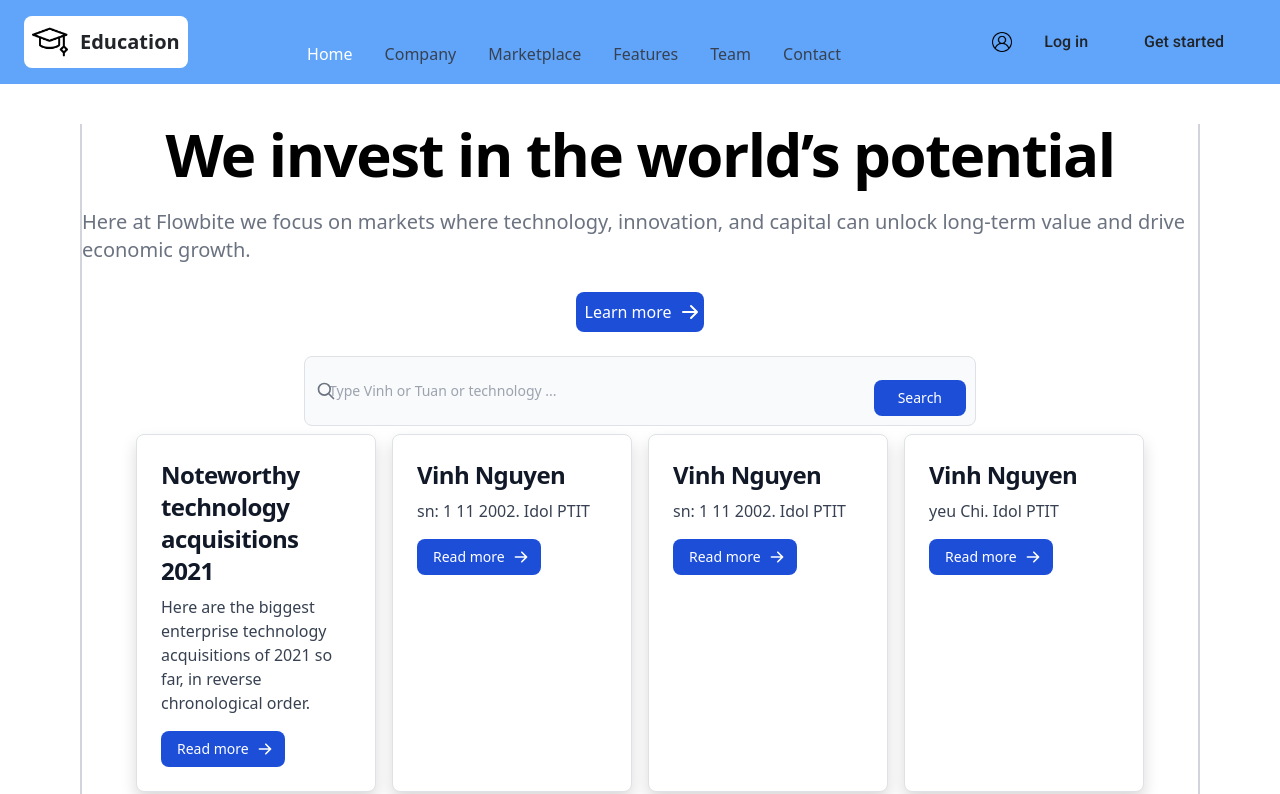
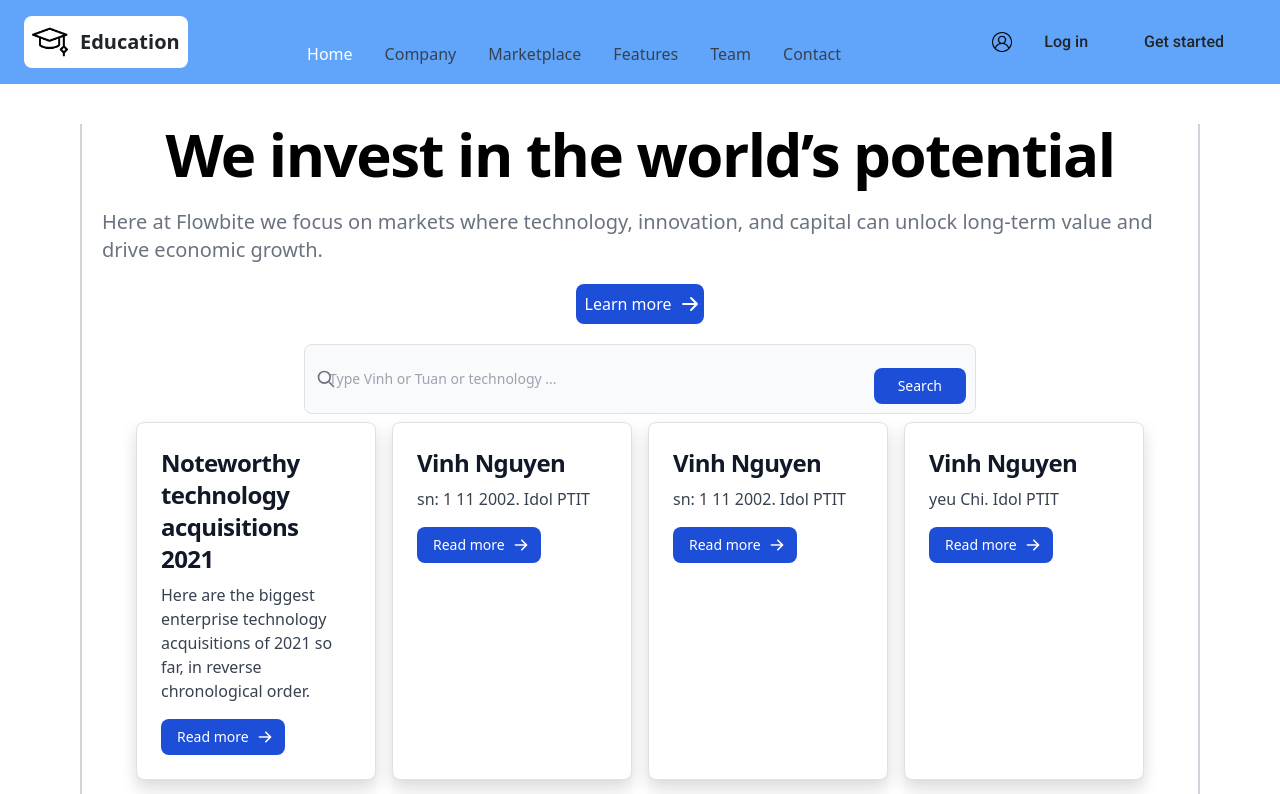
Before and after one commit to vuhoanganh1102/educationWebSite, a React (Create React App) app: page /home in a window 1280 px wide. Shown: the top 794 px of the page. Built offline with nearby package versions, Linux system fonts and the light colour scheme; the HTML template or start-up script is replaced by a standard one; a web font is replaced by a local one.

Commit message:
fix responsive

```diff
--- a/src/pages/Home.tsx
+++ b/src/pages/Home.tsx
@@ -4,13 +4,13 @@ import AllProducts from './AllProducts.tsx';
 const Home = () => {
     return (
         <div className='2xl:mx-80 lg:mx-20 my-10 border-x-2 border-gray-300 justify-center'>
-            <div className='flex flex-col justify-center items-center'>
+            <div className='flex flex-col justify-center items-center lg:mx-5'>
 
                 <div className="inline-flex mb-4 text-4xl font-extrabold leading-none tracking-tight text-gray-900 md:text-5xl lg:text-6xl text-black">We invest in the world’s potential</div>
 
 
-                <div className="inline-flex lg:mb-6 text-lg font-normal text-gray-500 lg:text-xl dark:text-gray-400">Here at Flowbite we focus on markets where technology, innovation, and capital can unlock long-term value and drive economic growth.</div>
-                <a href="#" className="flex w-32 p-2 lg:my-5 my-1 justify-center items-center text-base font-medium text-center text-white bg-blue-700 rounded-lg hover:bg-blue-800 focus:ring-4 focus:ring-blue-300 dark:focus:ring-blue-900">
+                <div className="inline-flex lg:mb-5 text-lg font-normal text-gray-500 lg:text-xl dark:text-gray-400">Here at Flowbite we focus on markets where technology, innovation, and capital can unlock long-term value and drive economic growth.</div>
+                <a href="#" className="flex w-32 p-2 justify-center items-center text-base font-medium text-center text-white bg-blue-700 rounded-lg hover:bg-blue-800 focus:ring-4 focus:ring-blue-300 dark:focus:ring-blue-900">
                     Learn more
                     <svg className="w-5 h-5 ml-2 -mr-1" fill="currentColor" viewBox="0 0 20 20" xmlns="http://www.w3.org/2000/svg"><path fill-rule="evenodd" d="M10.293 3.293a1 1 0 011.414 0l6 6a1 1 0 010 1.414l-6 6a1 1 0 01-1.414-1.414L14.586 11H3a1 1 0 110-2h11.586l-4.293-4.293a1 1 0 010-1.414z" clip-rule="evenodd"></path></svg>
                 </a>
```
